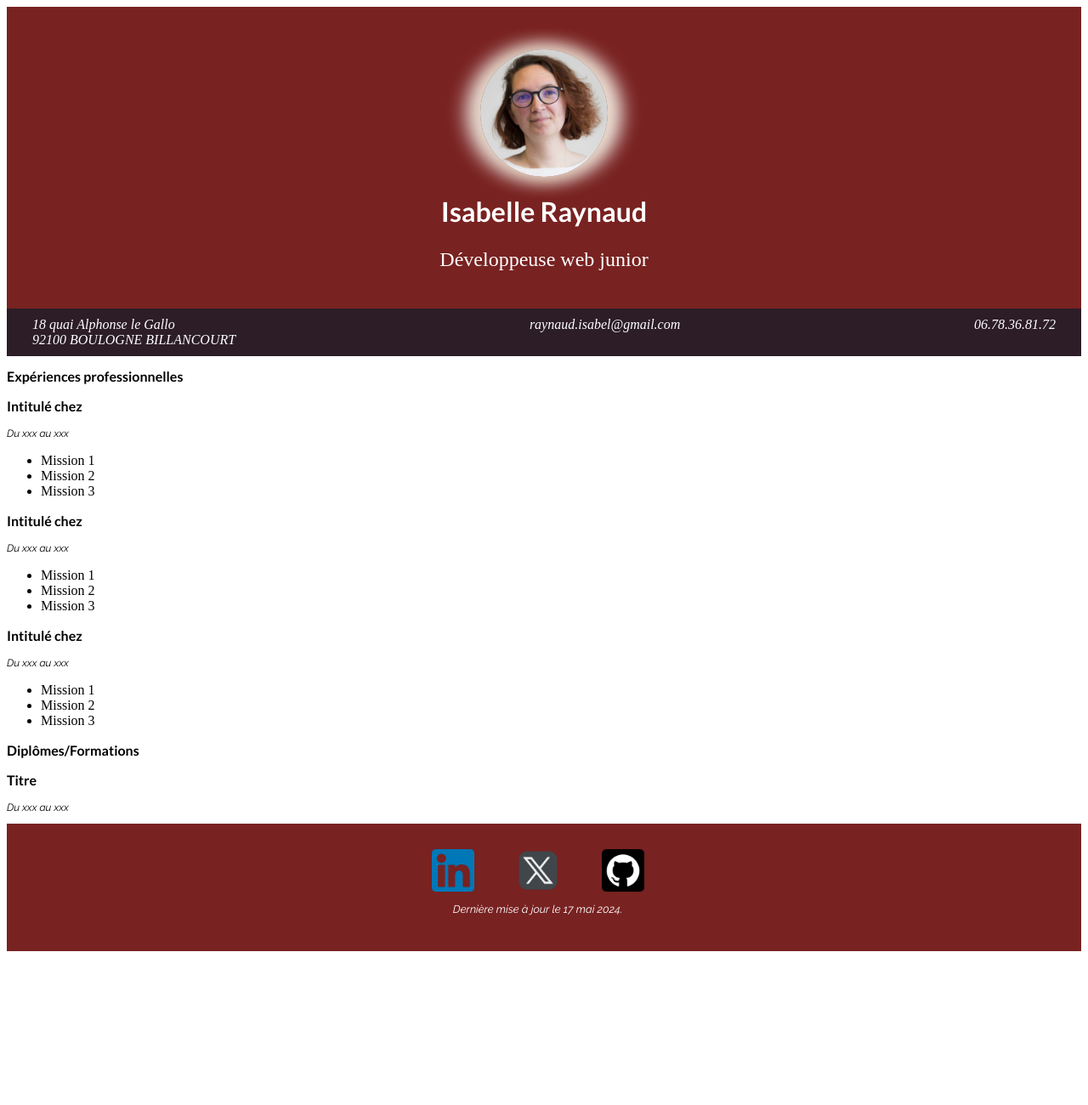
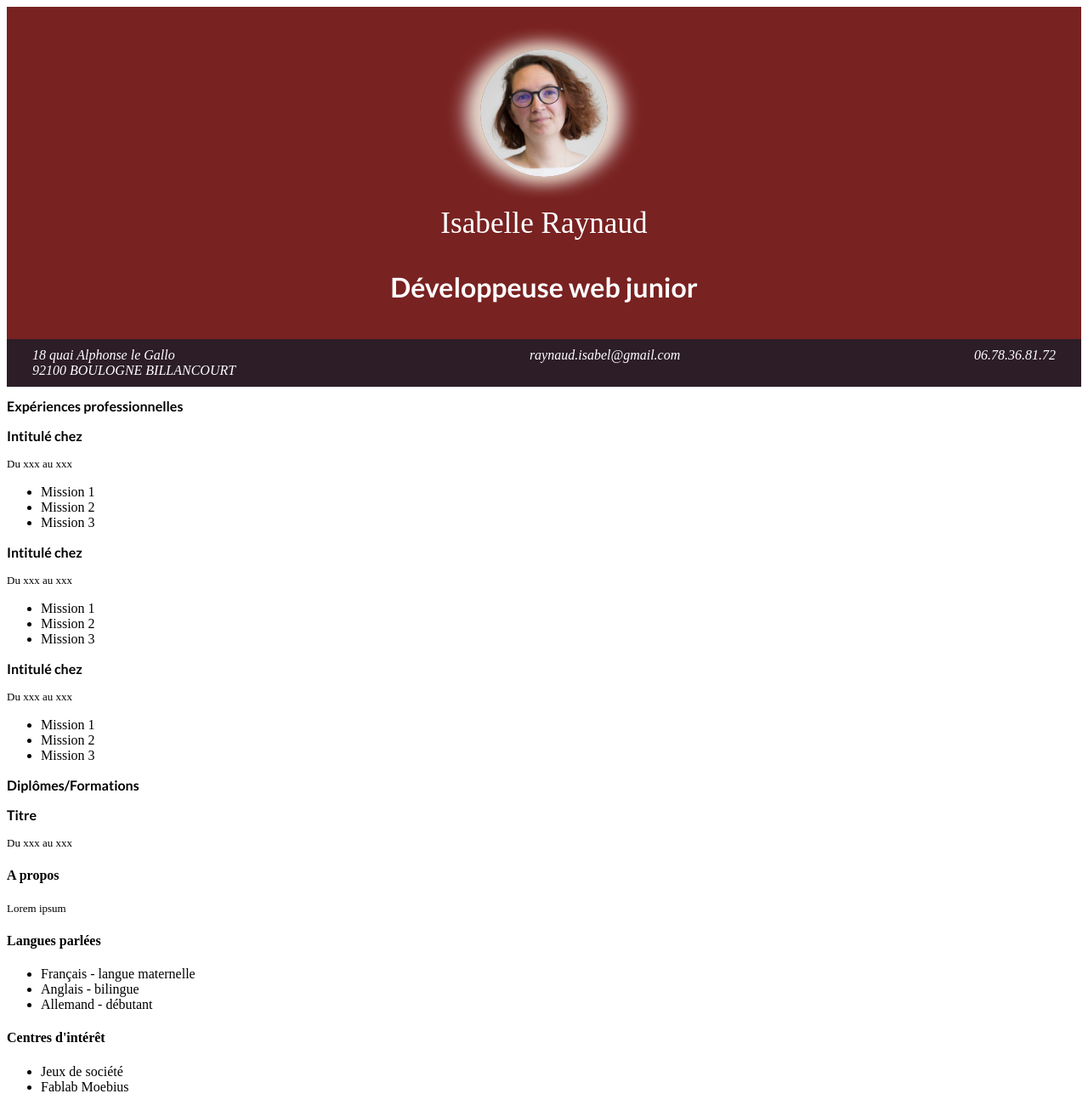
Before and after one commit to IsaRaynaud/cv, a plain HTML site: page index.html in a window 1280 px wide. Shown: the top 1300 px of the page at 85% size. Before the commit the page ends 1127 px from the top, so only its background shows below. Drawn offline with Linux system fonts and the light colour scheme; files whose address does not match are found by name.

Commit message:
Add corrections partielles 2

```diff
--- a/Assets/CSS/style.css
+++ b/Assets/CSS/style.css
@@ -9,7 +9,7 @@
 
 h1{
     font-family: "lato", sans-serif;
-    font-size: 24 px;
+    font-size: 22 px;
     text-align: center;
     color: white;
 }
@@ -25,12 +25,10 @@ h3{
 }
 
 p{
-    font-family: "raleway", sans-serif;
-    font-size: 12px;
+    font-size: 13px;
 }
 
-<!-- Je regroupe ici le smises en forme pour le header -->
-
+/* Mise en forme pour le header*/
 header{
     background-color: #782221;
     padding: 50px 30px 20px 30px;
@@ -52,14 +50,14 @@ figure{
     -15px 0px 25px whitesmoke;
 }
 
-.subtitle{
+#subtitle{
     color: white;
     text-align: center;
-    font-size: 1.5em;
-    font-family: "raleway bold";
+    font-size: 2.2em;
+    font-family: "lato bold";
 }
 
-<!-- Je regroupe ici le smises en forme pour le body -->
+/* Mise en forme du Body */
 
 address{
     background-color: #2c1d27 ;
@@ -70,7 +68,7 @@ address{
     justify-content: space-between;
 }
 
-<!-- Je regroupe ici le smises en forme pour le footer -->
+/* Mise en forme du Footer */
 
 footer{
     background-color: #782221 ;
--- a/index.html
+++ b/index.html
@@ -3,11 +3,11 @@
 <head>
     <meta charset="UTF-8">
     <meta name="viewport" content="width=1160px, initial-scale=1.0">
-    <meta name="description" content="METADESCRIPTION">
+    <meta name="description" content="C.V d'Isabelle Raynaud, développeuse web junior">
     <title>Mon C.V.</title>
-    <link rel="stylesheet" href="./Assets/CSS/style_header.css">
+    <!-- <link rel="stylesheet" href="./Assets/CSS/style_header.css">-->
     <link rel="stylesheet" href="./Assets/CSS/style_body.css">
-    <link rel="stylesheet" href="./Assets/CSS/style_footer.css">
+   <!-- <link rel="stylesheet" href="./Assets/CSS/style_footer.css">-->
     <link rel="stylesheet" href="./Assets/CSS/style.css">
 </head>
 <body>
@@ -17,9 +17,9 @@
                     <img class="portrait" src="./Assets/Images/Portrait.jpg" alt="Portrait">
                 </figure>
 
-                <h1>Isabelle Raynaud</h1>
+                <p id="subtitle">Isabelle Raynaud</p>
 
-                <p class="subtitle">Développeuse web junior</p>
+                <h1>Développeuse web junior</h1>
 
         </header>
 
@@ -66,6 +66,25 @@
 
         </main>
 
+        <aside>
+            <h4>A propos</h4>
+            <p>Lorem ipsum</p>
+
+            <h4>Langues parlées</h4>
+            <ul>
+                <li>Français - langue maternelle</li>
+                <li>Anglais - bilingue</li>
+                <li>Allemand - débutant</li>
+            </ul>
+
+            <h4>Centres d'intérêt</h4>
+            <ul>
+                <li>Jeux de société</li>
+                <li>Fablab Moebius</li>
+            </ul>
+
+        </aside>
+
         <footer>
             <figure class="logos_SM">
                 <img id="img_linkedin" src="./Assets/Images/linkedin.png" alt="Logo LinkedIn">
```
